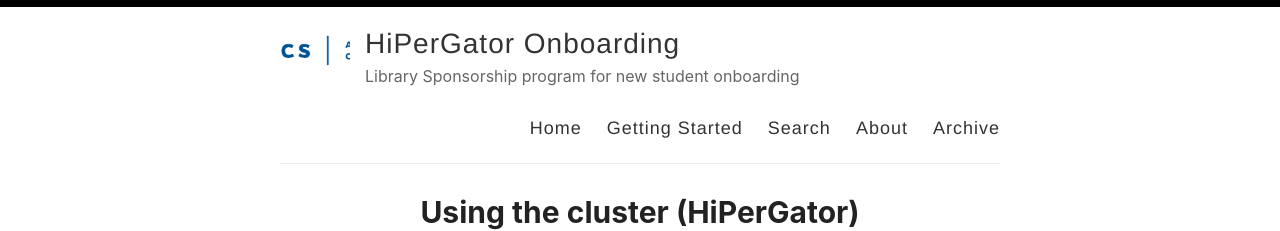
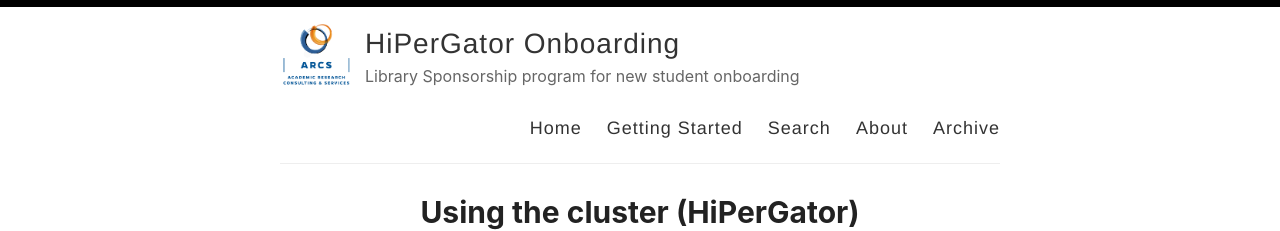
Before and after one commit to NatyaHans/HiPerGatorOnboarding, a Jekyll site: the page built from index.html, in a window 1280 px wide. Shown: the top 231 px of the page. Built offline with Jekyll 4.4.1, drawn with Linux system fonts in a browser that asks for light colours; the list of posts is cut into pages by our own code.

Commit message:
Update _config.yml using vertical logo

```diff
--- a/_config.yml
+++ b/_config.yml
@@ -12,7 +12,7 @@ author: Natya Hans
 description: Library Sponsorship program for new student onboarding
 
 # URL of your avatar or profile pic (you could use your GitHub profile pic)
-avatar: /images/ARCSlogo.png
+avatar: /images/ARCSlogo-vert.png
 
 #
 # Flags below are optional
```
